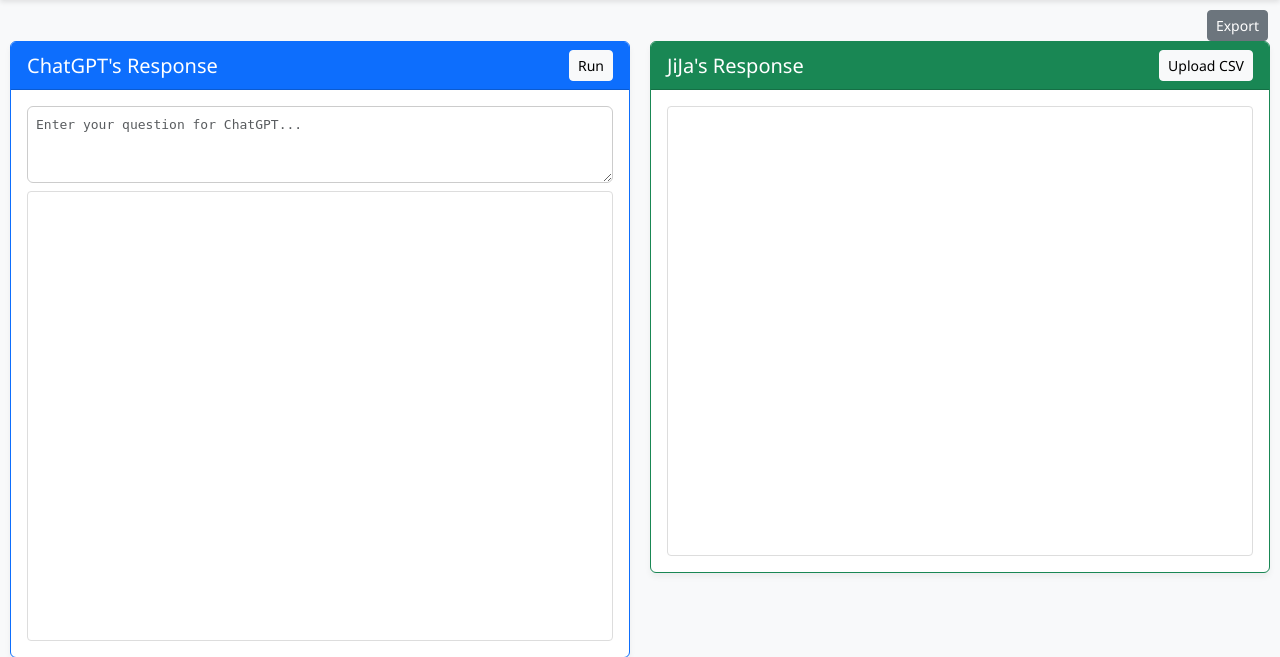
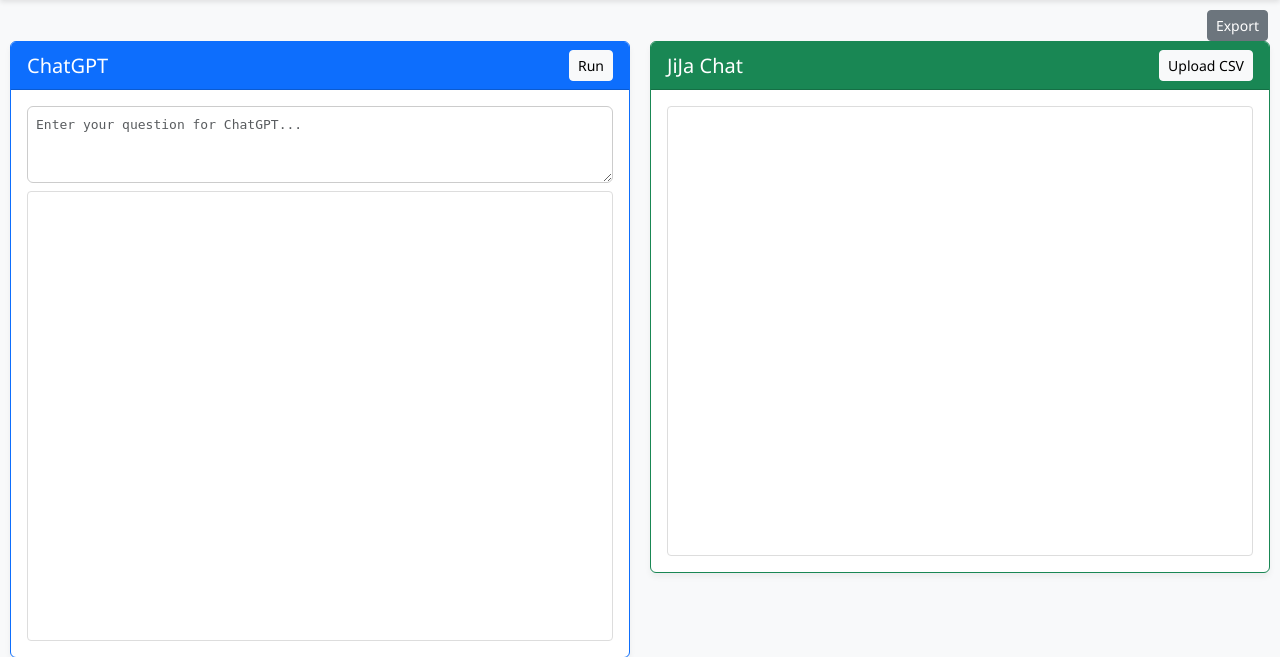
Before and after one commit to slysik/prompt2compare, a Flask app: page /markdown_compare in a window 1280 px wide. Shown: the part 56-713 px from the top of the page. Run offline with Flask 3, Linux system fonts and the light colour scheme; some libraries are stand-ins or nearby versions.

Commit message:
Update card headers and add Response header on left side
- Rename "ChatGPT's Response" to simply "ChatGPT"
- Rename "JiJa's Response" to "JiJa Chat"
- Add "Response:" header to left side under User Prompt
- Make layout consistent between left and right sides
- Maintain same visual structure on both panels
- Show Response header when ChatGPT response is loaded

🤖 Generated with [Claude Code](https://claude.ai/code)
Co-Authored-By: Claude <noreply@anthropic.com>

```diff
--- a/templates/markdown_compare.html
+++ b/templates/markdown_compare.html
@@ -22,7 +22,7 @@
             <div class="col-md-6 playground-side">
                 <div class="card border-primary mb-3">
                     <div class="card-header bg-primary text-white d-flex justify-content-between align-items-center">
-                        <h5 class="card-title mb-0">ChatGPT's Response</h5>
+                        <h5 class="card-title mb-0">ChatGPT</h5>
                         <div class="actions">
                             <button id="runJijaGptButton" class="btn btn-sm btn-light">Run</button>
                             <input type="file" id="leftFileInput" class="d-none" accept=".md">
@@ -36,6 +36,10 @@
                             <strong>User Prompt:</strong>
                         </div>
                         <div id="userPromptTextLeft" class="p-2 border rounded bg-light mb-2" style="display: none;"></div>
+
+                        <div id="leftResponseHeader" class="response-header mb-2" style="display: none;">
+                            <strong>Response:</strong>
+                        </div>
                         <div id="leftContent" class="markdown-container"></div>
                     </div>
                 </div>
@@ -45,7 +49,7 @@
             <div class="col-md-6 playground-side">
                 <div class="card border-success mb-3">
                     <div class="card-header bg-success text-white d-flex justify-content-between align-items-center">
-                        <h5 class="card-title mb-0">JiJa's Response</h5>
+                        <h5 class="card-title mb-0">JiJa Chat</h5>
                         <div class="actions">
                             <button id="rightUploadButton" class="btn btn-sm btn-light">Upload CSV</button>
                             <input type="file" id="rightFileInput" class="d-none" accept=".csv">
@@ -141,6 +145,10 @@ document.addEventListener('DOMContentLoaded', function() {
                 const userPromptTextLeft = document.getElementById('userPromptTextLeft');
                 userPromptTextLeft.textContent = prompt;
                 userPromptTextLeft.style.display = 'block';
+
+                // Show Response header
+                const leftResponseHeader = document.getElementById('leftResponseHeader');
+                if (leftResponseHeader) leftResponseHeader.style.display = 'block';
 
                 // Keep input for reference
                 // leftMarkdownInput.value = '';
```
